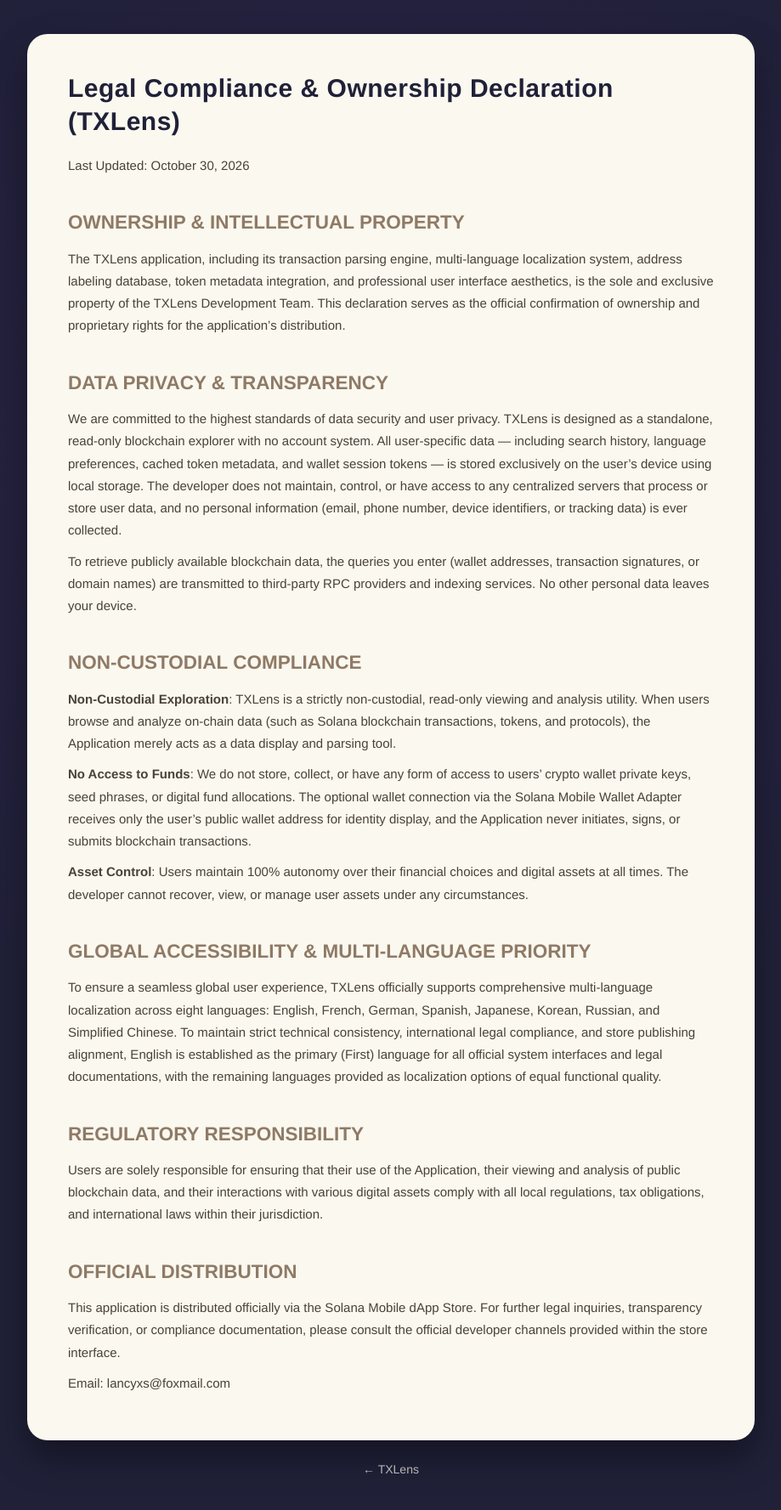
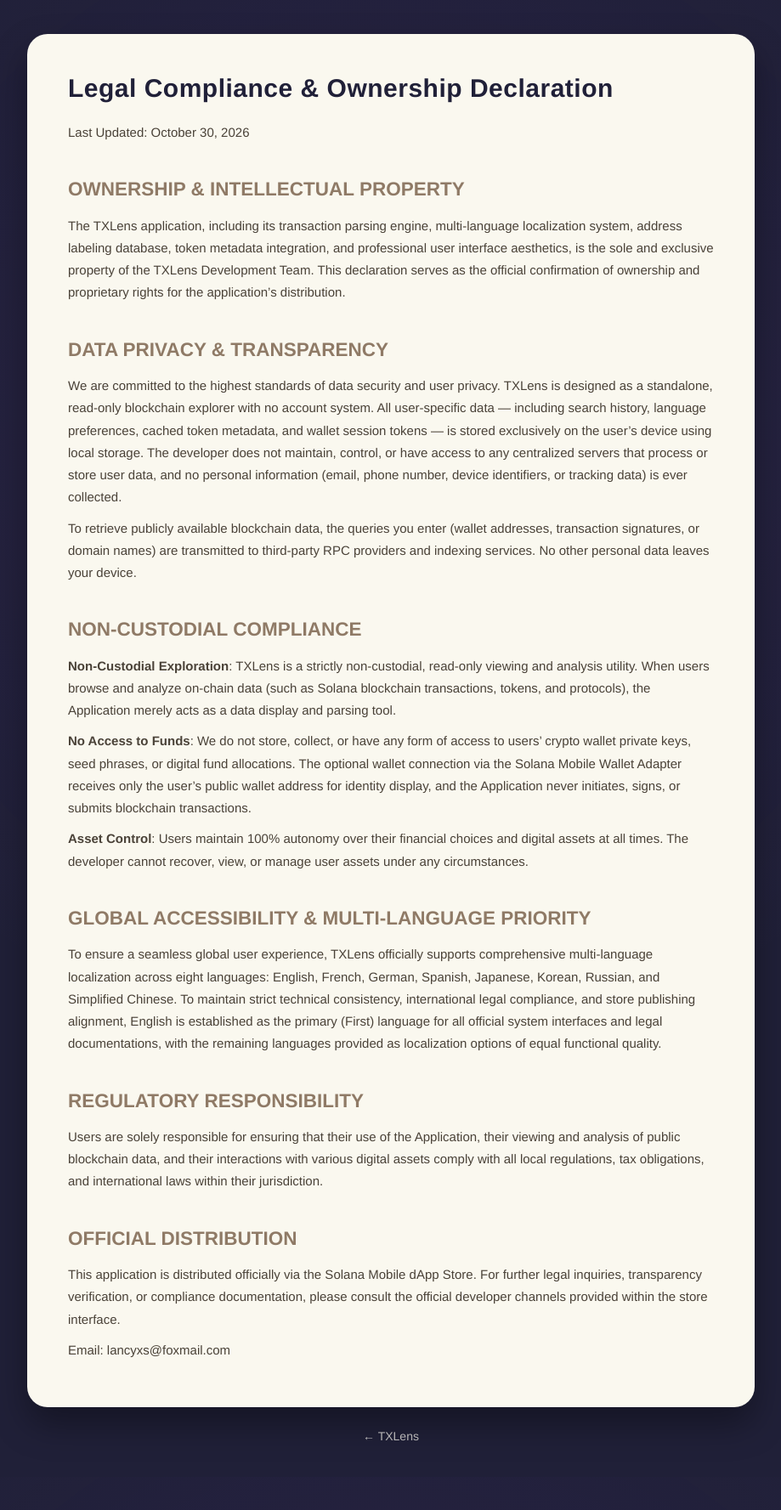
Before and after one commit to lancyxs/TXLens, a Jekyll site: the page built from LEGAL.md, in a window 1280 px wide. Shown: the whole page at 85% size, without its empty margins (180-1099 px from the left). Built offline with Jekyll 4.4.1, drawn with Linux system fonts in a browser that asks for light colours; after the commit the page ends 1738 px from its top, so only the background shows below that.

Commit message:
Update LEGAL.md

```diff
--- a/LEGAL.md
+++ b/LEGAL.md
@@ -3,7 +3,7 @@
 layout: default
 ---
 
-# Legal Compliance & Ownership Declaration (TXLens)
+# Legal Compliance & Ownership Declaration
 
 Last Updated: October 30, 2026
 
```
